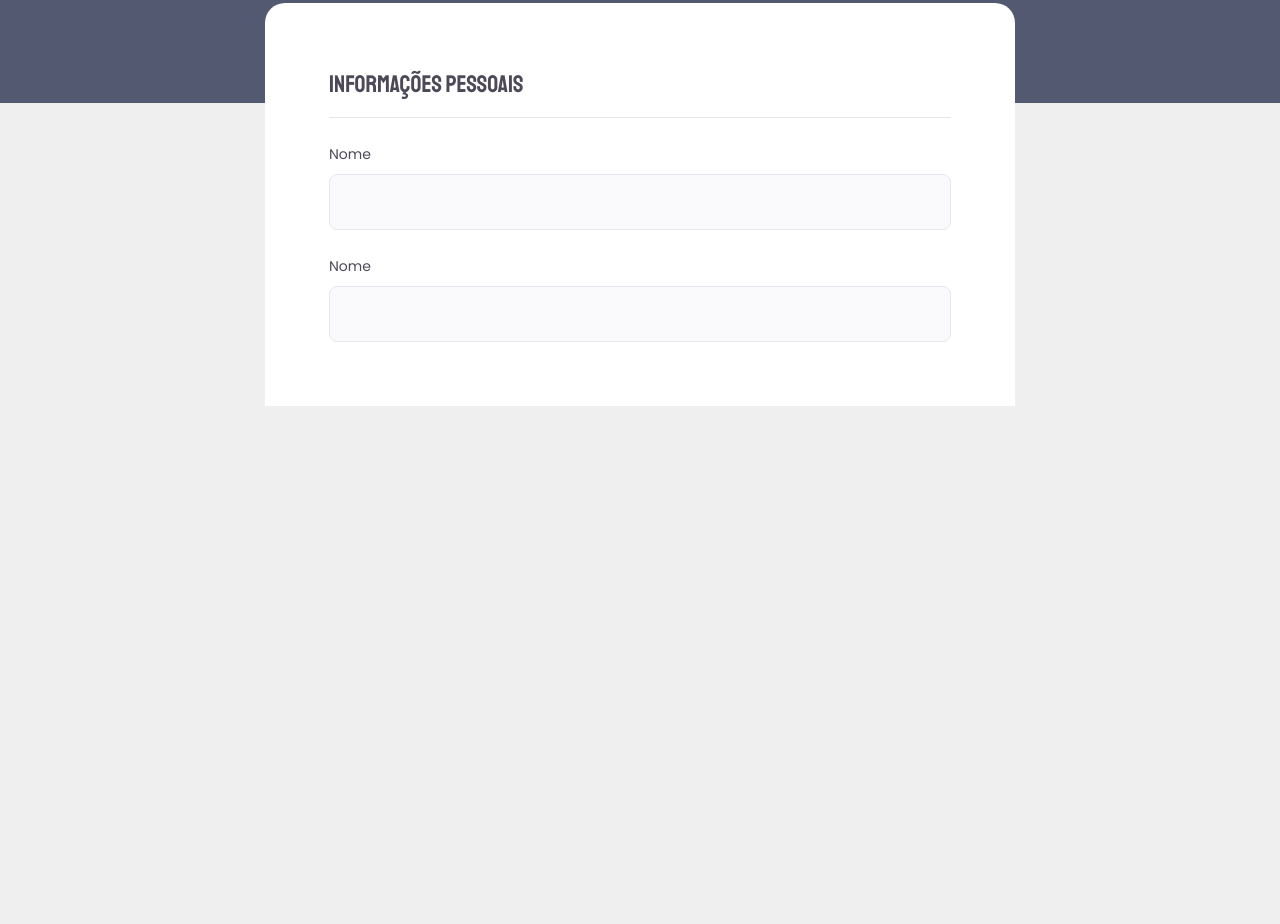
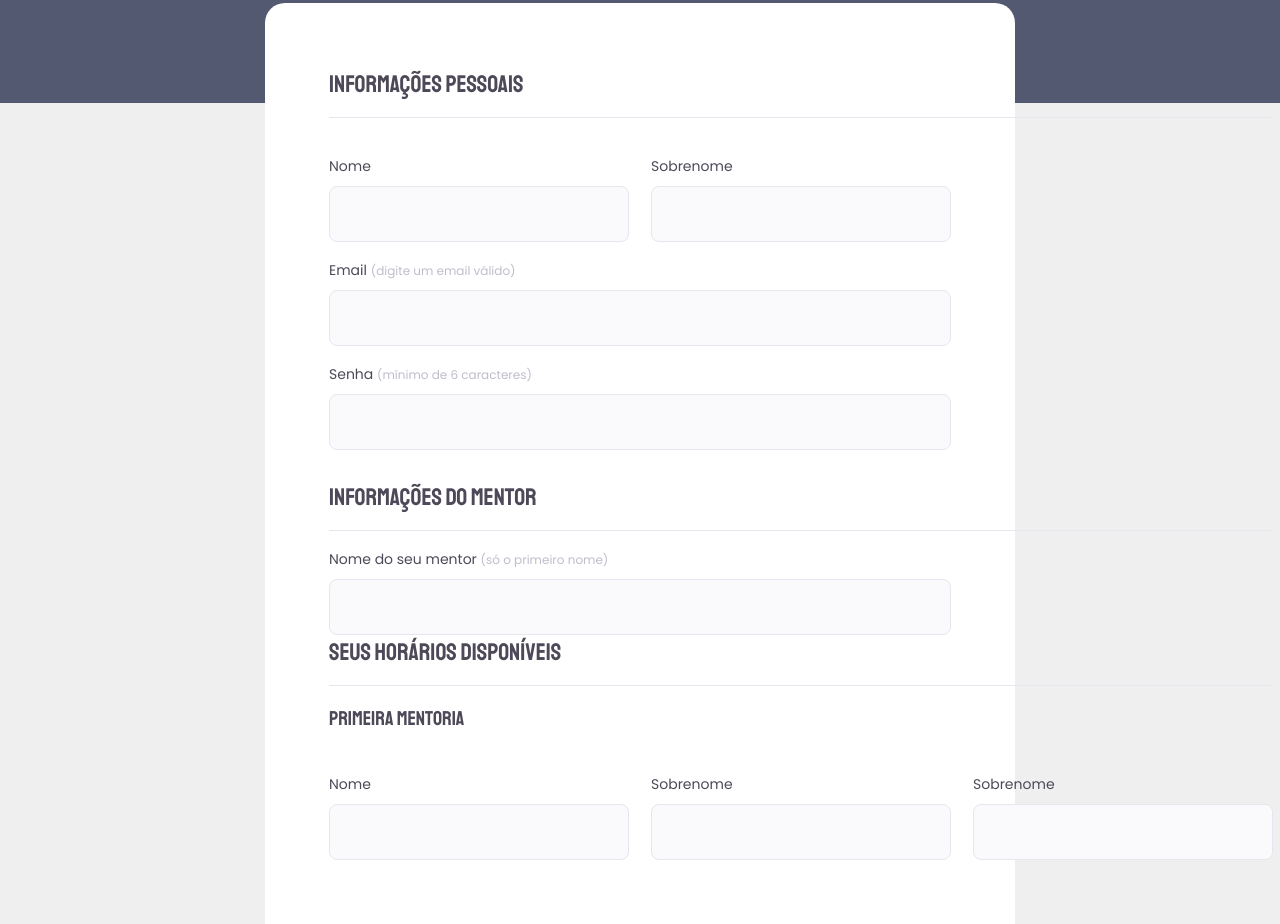
Before and after one commit to KendiFujii/Criando-formul-rios, a plain HTML site: page index.html in a window 1280 px wide. Shown: the part 333-1257 px from the top of the page. Before the commit the page ends 800 px from the top, so only its background shows below. Drawn offline with Linux system fonts and the light colour scheme.

Commit message:
Agrupamente e alinhamento do formulario

```diff
--- a/index.html
+++ b/index.html
@@ -27,23 +27,80 @@
 
       <form id="my-form">
         <fieldset>
+          <div class="Informações-pessoais">
+            <div class="fieldset-wrapper">
+              <legend>Informações pessoais</legend>
 
-          <div class="fieldset-wrapper">
-            <legend>Informações pessoais</legend>
+              <div class="inline">
+                <div class="input-wrapper">
+                  <label for="event-name"> Nome </label>
+                  <input type="text" id="event-name" />
+                </div>
 
-            <div class="input-wrapper">
-              <label for="event-name"> Nome </label>
-              <input type="text"
-              id="event-name" />
+                <div class="input-wrapper">
+                  <label for="event-sobrenome"> Sobrenome </label>
+                  <input type="text" id="event-sobrenome" />
+                </div>
+              </div>
+
+              <div class="input-wrapper">
+                <label for="event-email">
+                  Email <span> (digite um email válido) </span>
+                </label>
+                <input type="email" id="event-email" />
+              </div>
+
+              <div class="input-wrapper">
+                <label for="event-password">
+                  Senha <span> (mínimo de 6 caracteres) </span>
+                </label>
+                <input type="password" id="event-password" />
+              </div>
             </div>
+          </div>
 
-            <div class="input-wrapper">
-              <label for="event-sobrenome"> Nome </label>
-              <input type="text"
-              id="event-sobrenome" />
+          <div class="Informações do mentor">
+            <div class="fieldset-wrapper">
+              <legend>Informações do mentor</legend>
+
+              <div class="input-wrapper">
+                <label for="event-mentor">
+                  Nome do seu mentor <span> (só o primeiro nome) </span>
+                </label>
+                <input type="name" id="event-mentor" />
+              </div>
             </div>
+          </div>
 
+          <div class="horários">
+            <div class="fieldset-wrapper">
+              <legend>Seus horários disponíveis</legend>
+
+              <h1>Primeira mentoria</h1>
+
+              <div class="inline">
+                <div class="input-wrapper">
+                  <label for="event-name"> Nome </label>
+                  <input type="text" id="event-name" />
+                </div>
+
+                <div class="input-wrapper">
+                  <label for="event-sobrenome"> Sobrenome </label>
+                  <input type="text" id="event-sobrenome" />
+                </div>
+
+                <div class="input-wrapper">
+                  <label for="event-sobrenome"> Sobrenome </label>
+                  <input type="text" id="event-sobrenome" />
+                </div>
+
+
+              </div>
+
+            </div>
           </div>
+
+
         </fieldset>
       </form>
     </div>
--- a/style.css
+++ b/style.css
@@ -55,26 +55,43 @@ header p {
     color: #FFFFFF;
 }
 
+h1 {
+    font-family: 'Staatliches', cursive;
+    font-weight: 400;
+    font-size: 20px;
+    line-height: 34px;
+
+    color: #4E4958;
+}
+
 form {
     margin-top: 58px;
     background: #FFFFFF;
     border-radius: 20px 20px 0px 0px;
-    min-width: 300px;
+    min-height: 300px;
     padding: 64px;
 
     display: flex;
     flex-direction: column;
-    gap: 48px;
 }
 
 fieldset {
     border: none
 }
 
+#event-name,
+#event-sobrenome {
+    width: 300px;
+}
+
+.Informações-pessoais {
+    margin-bottom: 30px;
+}
+
 .fieldset-wrapper {
     display: flex;
     flex-direction: column;
-    gap: 24px;
+    gap: 16px;
 }
 
 fieldset legend {
@@ -89,9 +106,17 @@ fieldset legend {
     color: #4E4958;
 }
 
+.inline {
+    display: flex;
+    gap: 22px;
+
+    margin-top: 20px;
+}
+
 .input-wrapper {
     display: flex;
     flex-direction: column;
+
 }
 
 .input-wrapper label,
@@ -104,13 +129,27 @@ fieldset legend {
     margin-bottom: 8px;
 }
 
+.input-wrapper label span {
+    font-family: 'Poppins';
+    font-size: 12px;
+    line-height: 20px;
+
+
+    color: #C1BCCC;
+}
+
+.input-wrapper label span:hover {
+    color: #878291;
+
+}
+
 .input-wrapper input {
     background: #FAFAFC;
+    Width: 622px;
 
     border: 1px solid #E6E6F0;
     border-radius: 8px;
 
     height: 56px;
     padding: 0 24px;
-
 }
```
